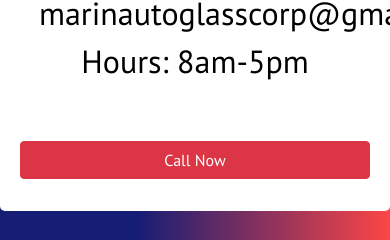
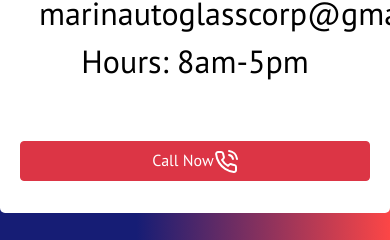
Before and after one commit to T00lio/marinautoglass, a React (Create React App) app: page / in a window 390 px wide. Shown: the part 1063-1303 px from the top of the page. Built offline with nearby package versions, Linux system fonts and the light colour scheme.

Commit message:
added phone icon

```diff
--- a/public/index.html
+++ b/public/index.html
@@ -2,6 +2,7 @@
 <html lang="en">
   <head>
     <meta charset="utf-8" />
+
     <link rel="icon" href="%PUBLIC_URL%/favicon.ico" />
     <meta name="viewport" content="width=device-width, initial-scale=1" />
     <meta name="theme-color" content="#000000" />
@@ -40,7 +41,7 @@
   </head>
   <body>
     <div id="root"></div>
-    <!-- <script src="https://maxcdn.bootstrapcdn.com/bootstrap/4.0.0/js/bootstrap.min.js"></script> -->
+    <script src="path/to/dist/feather.js"></script>
 
     <!--
       This HTML file is a template.
--- a/src/components/Hero.js
+++ b/src/components/Hero.js
@@ -37,6 +37,20 @@
                   onClick={handleClick}
                 >
                   Call Now
+                  <svg
+                    xmlns="http://www.w3.org/2000/svg"
+                    width="24"
+                    height="24"
+                    viewBox="0 0 24 24"
+                    fill="none"
+                    stroke="currentColor"
+                    stroke-width="2"
+                    stroke-linecap="round"
+                    stroke-linejoin="round"
+                    class="feather feather-phone-call"
+                  >
+                    <path d="M15.05 5A5 5 0 0 1 19 8.95M15.05 1A9 9 0 0 1 23 8.94m-1 7.98v3a2 2 0 0 1-2.18 2 19.79 19.79 0 0 1-8.63-3.07 19.5 19.5 0 0 1-6-6 19.79 19.79 0 0 1-3.07-8.67A2 2 0 0 1 4.11 2h3a2 2 0 0 1 2 1.72 12.84 12.84 0 0 0 .7 2.81 2 2 0 0 1-.45 2.11L8.09 9.91a16 16 0 0 0 6 6l1.27-1.27a2 2 0 0 1 2.11-.45 12.84 12.84 0 0 0 2.81.7A2 2 0 0 1 22 16.92z"></path>
+                  </svg>
                 </button>
               </div>
             </div>
```
